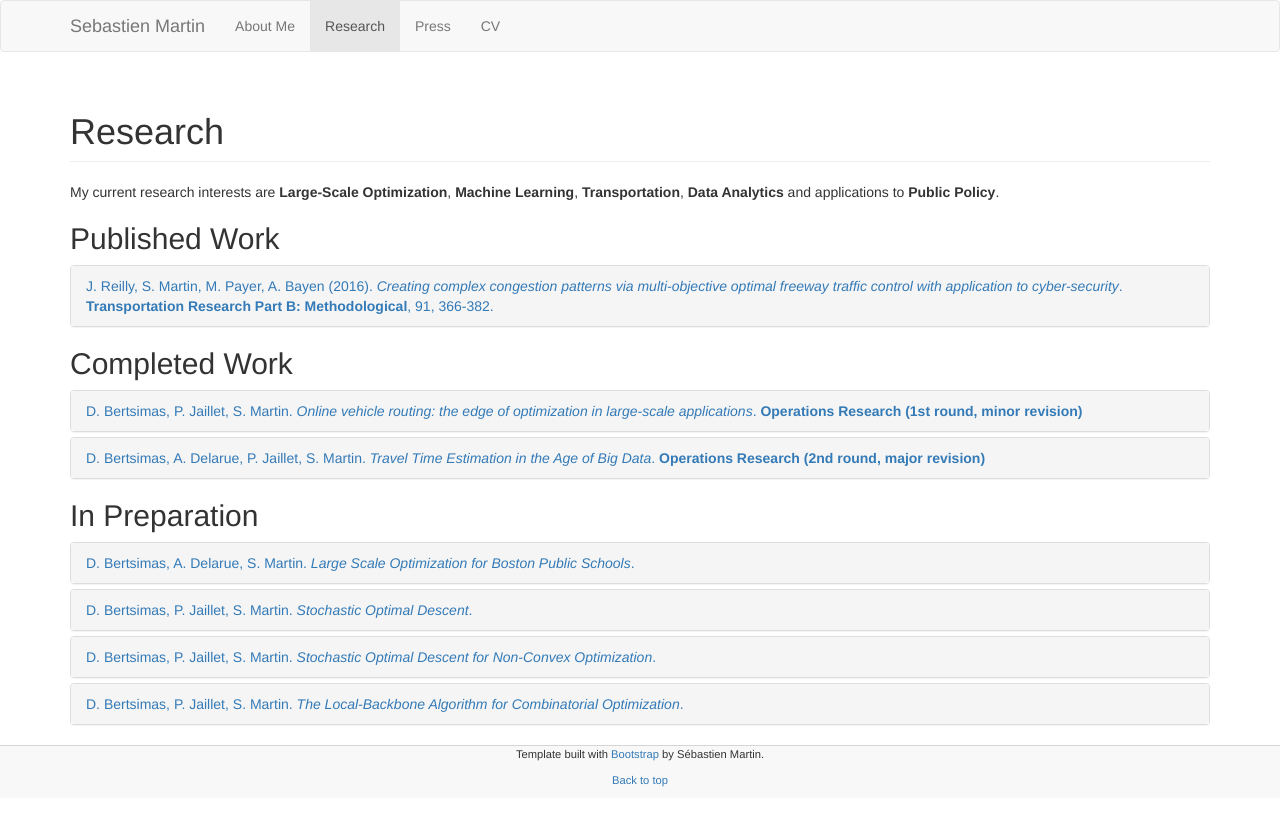
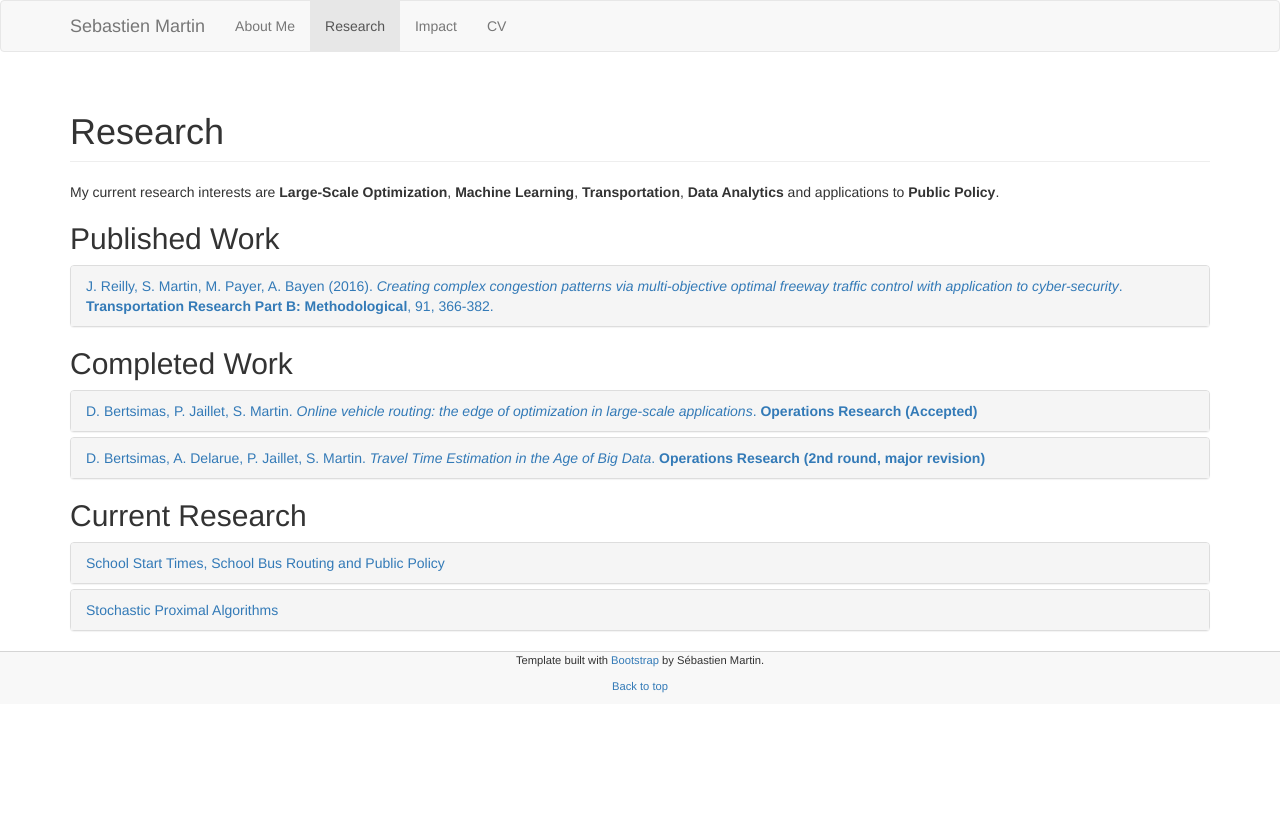
Before and after one commit to trevorhsong/trevorhsong.github.io, a Jekyll site: the page built from research.html, in a window 1280 px wide. Shown: the top 826 px of the page. Built offline with Jekyll 4.4.1, drawn with Linux system fonts in a browser that asks for light colours.

Commit message:
paper update

```diff
--- a/_config.yml
+++ b/_config.yml
@@ -26,11 +26,11 @@
 tabnames:
   - About Me
   - Research
-  - Press
+  - Impact
   - CV
 
 tablinks:
   - index.html
   - research.html
-  - media.html
+  - impact.html
   - assets/sebastienmartin_resume.pdf
--- a/research.html
+++ b/research.html
@@ -21,6 +21,9 @@
     </div>
     <div id="collapse1" class="panel-collapse collapse">
       <div class="panel-body">
+        <p><a href="https://www.sciencedirect.com/science/article/pii/S0191261516303307"><button type="button" class="btn btn-primary btn-lg">Get Paper</button>
+        </a></p>
+        <p>
         <strong>Abstract:</strong> This article presents a study on freeway networks instrumented with coordinated ramp metering and the ability of such control systems
         to produce arbitrarily complex congestion patterns within the dynamical limits of the traffic system. The developed method is used to
         evaluate the potential for an adversary with access to control infrastructure to enact high-level attacks on the underlying freeway system.
@@ -29,6 +32,7 @@
         via simulations of traffic network models based on the cell transmission model with onramps modeled as queue buffers.
         Freeway attacks with high-level objectives are presented on two illustrative examples: congestion-on-demand,
         which aims to create precise, user-specified pockets of congestion, and catch-me-if-you-can, which attempts to aid a fleeing vehicle from pursuant vehicles.
+        </p>
       </div>
     </div>
   </div>
@@ -40,20 +44,19 @@
         <a data-toggle="collapse" data-parent="#completed" href="#collapse2">
             D. Bertsimas, P. Jaillet, S. Martin.
             <em>Online vehicle routing: the edge of optimization in large-scale applications</em>.
-            <strong>Operations Research (1st round, minor revision)</strong>
+            <strong>Operations Research (Accepted)</strong>
         </a>
     </div>
     <div id="collapse2" class="panel-collapse collapse">
       <div class="panel-body">
-        <strong>Abstract:</strong> With the emergence of new companies that offer transportation on demand at large scale and the availability of very large data sets,
-        new challenges arise to develop vehicle routing optimization algorithms that are capable of solving very large real-time problems involving tens of thousands of
-        customers per hour. In this paper, we develop generalizable algorithms that allow us to apply mixed integer optimization to the largest practical problem scale.
-        Our optimization framework, coupled with a novel backbone algorithm, allows us to dispatch in real time thousands of taxis serving more than 25,000 customers per
-        hour using the real New York City demand data and routing network. We provide evidence from historical simulations to show that our algorithms improve upon the
-        performance of existing heuristics in real-world settings.
+        <p><a href="assets/papers/201803taxipaper.pdf"><button type="button" class="btn btn-primary btn-lg">Get Paper</button>
+        </a></p>
+        <p><strong>Abstract:</strong> With the emergence of ride-sharing companies that offer transportation on demand at a large scale and the increasing availability of corresponding demand datasets, new challenges arise to develop routing optimization algorithms that can solve massive problems in real time. In this paper, we develop an optimization framework, coupled with a novel and generalizable backbone algorithm, that allows us to dispatch in real time thousands of taxis serving more than 25,000 customers per hour. We provide evidence from historical simulations using New York City routing network and yellow cabs data to show that our algorithms improve upon the performance of existing heuristics in such real-world settings.
+        </p>
       </div>
     </div>
   </div>
+
   <div class="panel panel-default">
     <div class="panel-heading">
         <a data-toggle="collapse" data-parent="#completed" href="#collapse3">
@@ -76,61 +79,31 @@
     </div>
   </div>
 </div>
-<h2>In Preparation</h2>
-<div class="panel-group" id="inprep">
+
+<h2>Current Research</h2>
+<div class="panel-group" id="current">
   <div class="panel panel-default">
     <div class="panel-heading">
-      <a data-toggle="collapse" data-parent="#inprep" href="#collapse4">
-          D. Bertsimas, A. Delarue, S. Martin.
-          <em>Large Scale Optimization for Boston Public Schools</em>.
-      </a>
+        <a data-toggle="collapse" data-parent="#current" href="#collapse_current1">
+            School Start Times, School Bus Routing and Public Policy
+        </a>
     </div>
-    <div id="collapse4" class="panel-collapse collapse">
+    <div id="collapse_current1" class="panel-collapse collapse">
       <div class="panel-body">
-        We have worked with Boston Public Schools to optimize the school bus routes for hundreds of schools and tens of thousands of students.
-        We are also working with them to optimize the schools bell-times in order to create even more efficient routes.
+        <p>This project, in partnership with Boston Public Schools, lies at the intersection of vehicle routing, large scale applications and public policy. Together with Dimitris Bertsimas and Arthur Delarue, we design novel school start time and bus routing optimization algorithm that outperform the state of the art. This work is implemented by the city of Boston, allowed it to save millions of dollars that are being reinvested into schools. Furthermore the city of Boston was the first to implement an analytically defined bell time choice policy, and uses our optimization algorithm to make fair and optimized decision. The <a href="media.html">media</a> section contains more information and links about this project.
+        </p>
       </div>
     </div>
   </div>
   <div class="panel panel-default">
     <div class="panel-heading">
-      <a data-toggle="collapse" data-parent="#inprep" href="#collapse6">
-          D. Bertsimas, P. Jaillet, S. Martin.
-          <em>Stochastic Optimal Descent</em>.
-      </a>
+        <a data-toggle="collapse" data-parent="#completed" href="#collapse_current2">
+          Stochastic Proximal Algorithms
+        </a>
     </div>
-    <div id="collapse6" class="panel-collapse collapse">
+    <div id="collapse_current2" class="panel-collapse collapse">
       <div class="panel-body">
-        We are creating a novel optimization algorithm inspired by Stochastic Gradient Descent. We can iteratively solve
-        to optimality any convex optimization problems involving data.
-        Our algorithm allows to solve problems orders of magnitude bigger than what traditional optimization algorithms state-of-the-art.
-      </div>
-    </div>
-  </div>
-  <div class="panel panel-default">
-    <div class="panel-heading">
-      <a data-toggle="collapse" data-parent="#inprep" href="#collapse7">
-          D. Bertsimas, P. Jaillet, S. Martin.
-          <em>Stochastic Optimal Descent for Non-Convex Optimization</em>.
-      </a>
-    </div>
-    <div id="collapse7" class="panel-collapse collapse">
-      <div class="panel-body">
-        We generalize our Stochastic Optimal Descent Algorithm (see above) to non-convex optimization.
-      </div>
-    </div>
-  </div>
-  <div class="panel panel-default">
-    <div class="panel-heading">
-      <a data-toggle="collapse" data-parent="#inprep" href="#collapse8">
-        D. Bertsimas, P. Jaillet, S. Martin.
-        <em>The Local-Backbone Algorithm for Combinatorial Optimization</em>.
-      </a>
-    </div>
-    <div id="collapse8" class="panel-collapse collapse">
-      <div class="panel-body">
-        We generalize the main algorithm of our paper <em>Online vehicle routing: the edge of optimization in large-scale applications</em>
-        to a broader class of network-based combinatorial optimization problems.
+        I am interested in the use cases of stochastic proximal optimization algorithms to solve large scale optimization problems.
       </div>
     </div>
   </div>
```
Also changed, not shown: impact.html (renamed from media.html, +19 -2 lines), 1 other file.
